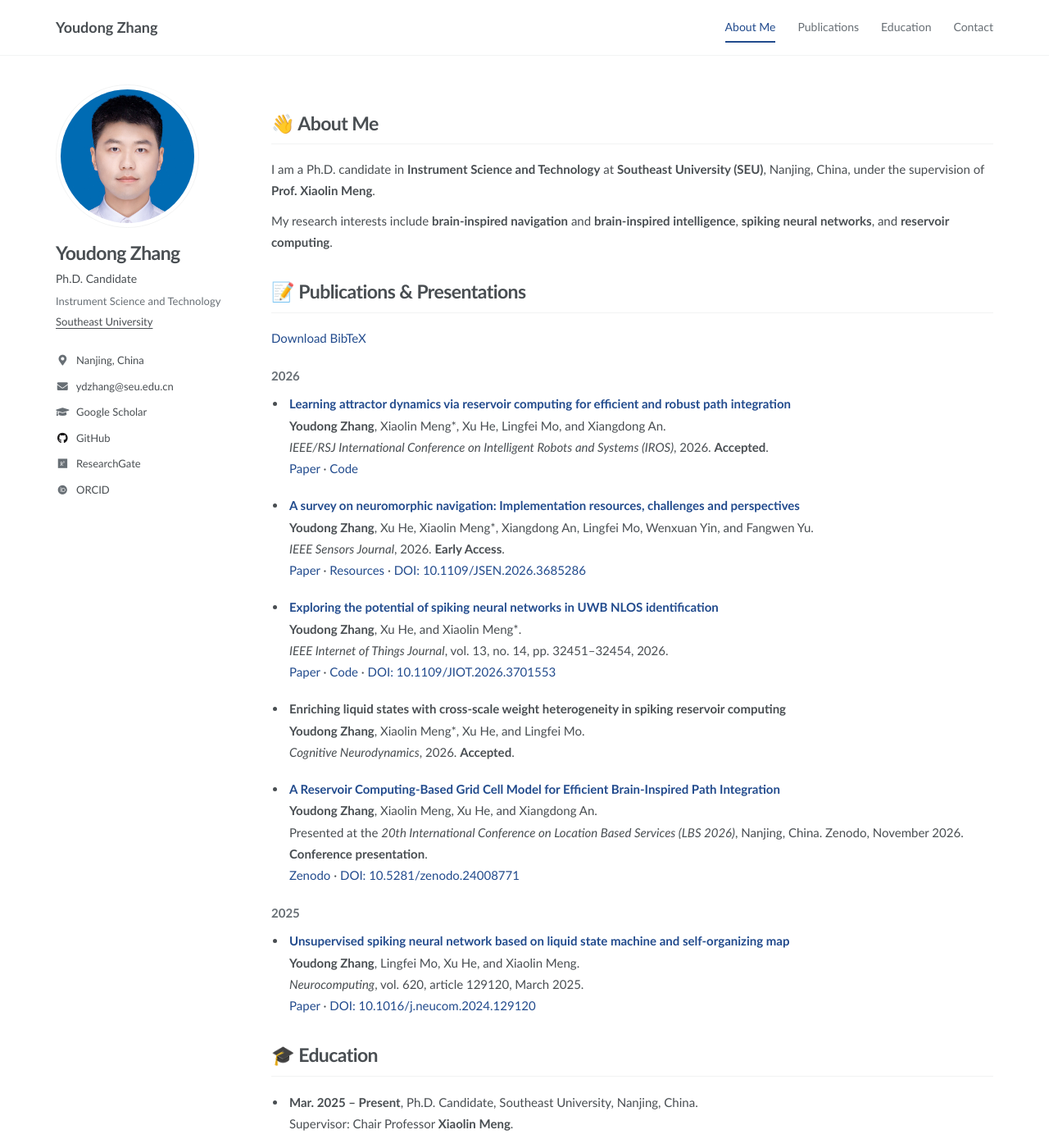
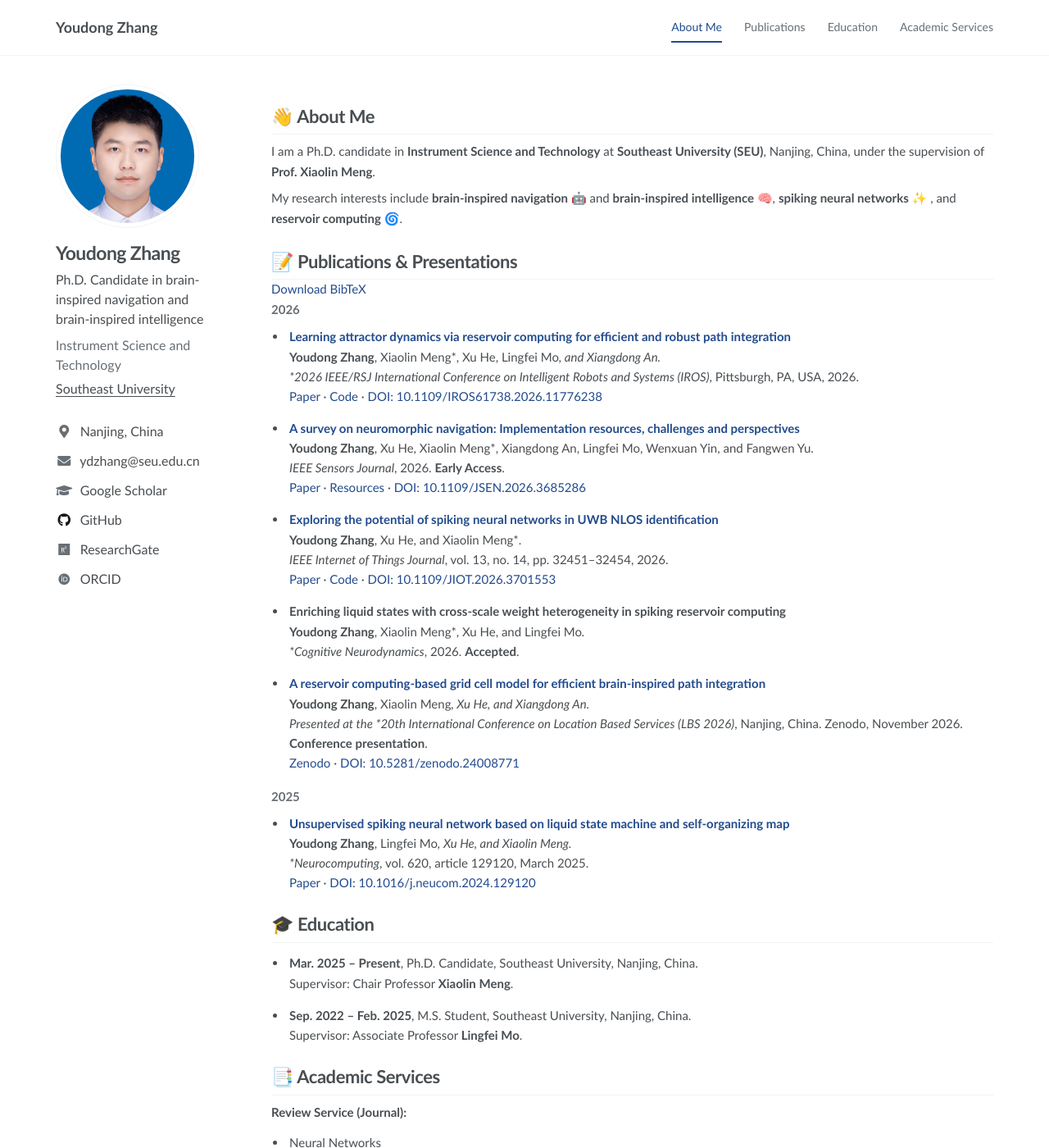
Before and after one commit to AXYZdong/Youdong_Zhang, a Jekyll site: the page built from _pages/about.md, in a window 1280 px wide and 1400 px high. Shown: the whole window at 82% size. Built offline with Jekyll 4.4.1, drawn with Linux system fonts in a browser that asks for light colours; some web fonts are replaced; some of the changed text lies outside the part shown.

Commit message:
update page

```diff
--- a/_config.yml
+++ b/_config.yml
@@ -17,7 +17,7 @@ copyright_year: "2026"
 author:
   name: "Youdong Zhang"
   avatar: "images/profile.jpg"
-  bio: "Ph.D. Candidate"
+  bio: "Ph.D. Candidate in brain-inspired navigation and brain-inspired intelligence"
   department: "Instrument Science and Technology"
   location: "Nanjing, China"
   employer: "Southeast University"
--- a/_data/navigation.yml
+++ b/_data/navigation.yml
@@ -6,5 +6,5 @@ main:
     url: "#publications"
   - title: "Education"
     url: "#education"
-  - title: "Contact"
-    url: "#contact"
+  - title: "Academic Services"
+    url: "#academic-services"
--- a/_pages/about.md
+++ b/_pages/about.md
@@ -14,46 +14,50 @@ redirect_from:
 
 I am a Ph.D. candidate in **Instrument Science and Technology** at **Southeast University (SEU)**, Nanjing, China, under the supervision of **Prof. Xiaolin Meng**.
 
-My research interests include **brain-inspired navigation** and **brain-inspired intelligence**, **spiking neural networks**, and **reservoir computing**.
+My research interests include **brain-inspired navigation**  🤖 and **brain-inspired intelligence** 🧠, **spiking neural networks** ✨ , and **reservoir computing** 🌀.
 
 <span class='anchor' id='publications'></span>
 
 # 📝 Publications & Presentations
 
-[Download BibTeX]({{ '/files/publications.bib' | relative_url }})
+<p align="left" style="margin-top: -0.6em; margin-bottom: -1.2em">
+  <a href="{{ '/files/publications.bib' | relative_url }}" download>
+    Download BibTeX
+  </a>
+</p>
 
 <!-- 新增论文：在对应年份下复制一个条目，更新题目、作者、发表状态与链接；仅填写已确认的信息。 -->
 
 ## 2026
 
-- **[Learning attractor dynamics via reservoir computing for efficient and robust path integration](https://rasevents.org/uploads/documents/pdfviewer/b5/7f/232079-1650.pdf)**
-  **{{ site.author.name }}**, Xiaolin Meng\*, Xu He, Lingfei Mo, and Xiangdong An.
-  *IEEE/RSJ International Conference on Intelligent Robots and Systems (IROS)*, 2026. **Accepted**.
-  [Paper](https://rasevents.org/uploads/documents/pdfviewer/b5/7f/232079-1650.pdf) · [Code](https://github.com/BINUCOE/RC_PI)
+- **[Learning attractor dynamics via reservoir computing for efficient and robust path integration](https://ieeexplore.ieee.org/document/11776238)**
+  **Youdong Zhang**, Xiaolin Meng\*, Xu He, Lingfei Mo*, and Xiangdong An.
+  *2026 IEEE/RSJ International Conference on Intelligent Robots and Systems (IROS)*, Pittsburgh, PA, USA, 2026.
+  [Paper](https://rasevents.org/uploads/documents/pdfviewer/b5/7f/232079-1650.pdf) · [Code](https://github.com/BINUCOE/RC_PI) · [DOI: 10.1109/IROS61738.2026.11776238](https://doi.org/10.1109/IROS61738.2026.11776238)
 
 - **[A survey on neuromorphic navigation: Implementation resources, challenges and perspectives](https://ieeexplore.ieee.org/document/11494434)**
-  **{{ site.author.name }}**, Xu He, Xiaolin Meng\*, Xiangdong An, Lingfei Mo, Wenxuan Yin, and Fangwen Yu.
+  **Youdong Zhang**, Xu He, Xiaolin Meng\*, Xiangdong An, Lingfei Mo, Wenxuan Yin, and Fangwen Yu.
   *IEEE Sensors Journal*, 2026. **Early Access**.
   [Paper](https://ieeexplore.ieee.org/document/11494434) · [Resources](https://github.com/BINUCOE/Awesome-Neuromorphic-Navigation-Resources) · [DOI: 10.1109/JSEN.2026.3685286](https://doi.org/10.1109/JSEN.2026.3685286)
 
 - **[Exploring the potential of spiking neural networks in UWB NLOS identification](https://ieeexplore.ieee.org/document/11554414)**
-  **{{ site.author.name }}**, Xu He, and Xiaolin Meng\*.
+  **Youdong Zhang**, Xu He, and Xiaolin Meng\*.
   *IEEE Internet of Things Journal*, vol. 13, no. 14, pp. 32451–32454, 2026.
   [Paper](https://ieeexplore.ieee.org/document/11554414) · [Code](https://github.com/BINUCOE/SpikingUWB) · [DOI: 10.1109/JIOT.2026.3701553](https://doi.org/10.1109/JIOT.2026.3701553)
 
 - **Enriching liquid states with cross-scale weight heterogeneity in spiking reservoir computing**
-  **{{ site.author.name }}**, Xiaolin Meng\*, Xu He, and Lingfei Mo.
+  **Youdong Zhang**, Xiaolin Meng\*, Xu He, and Lingfei Mo*.
   *Cognitive Neurodynamics*, 2026. **Accepted**.
 
-- **[A Reservoir Computing-Based Grid Cell Model for Efficient Brain-Inspired Path Integration](https://doi.org/10.5281/zenodo.24008771)**
-  **{{ site.author.name }}**, Xiaolin Meng, Xu He, and Xiangdong An.
+- **[A reservoir computing-based grid cell model for efficient brain-inspired path integration](https://doi.org/10.5281/zenodo.24008771)**
+  **Youdong Zhang**, Xiaolin Meng*, Xu He, and Xiangdong An.
   Presented at the *20th International Conference on Location Based Services (LBS 2026)*, Nanjing, China. Zenodo, November 2026. **Conference presentation**.
   [Zenodo](https://doi.org/10.5281/zenodo.24008771) · [DOI: 10.5281/zenodo.24008771](https://doi.org/10.5281/zenodo.24008771)
 
 ## 2025
 
 - **[Unsupervised spiking neural network based on liquid state machine and self-organizing map](https://www.sciencedirect.com/science/article/pii/S0925231224018915)**
-  **{{ site.author.name }}**, Lingfei Mo, Xu He, and Xiaolin Meng.
+  **{{ site.author.name }}**, Lingfei Mo*, Xu He, and Xiaolin Meng.
   *Neurocomputing*, vol. 620, article 129120, March 2025.
   [Paper](https://www.sciencedirect.com/science/article/pii/S0925231224018915) · [DOI: 10.1016/j.neucom.2024.129120](https://doi.org/10.1016/j.neucom.2024.129120)
 
@@ -67,13 +71,17 @@ My research interests include **brain-inspired navigation** and **brain-inspired
 - **Sep. 2022 – Feb. 2025**, M.S. Student, Southeast University, Nanjing, China.
   Supervisor: Associate Professor **Lingfei Mo**.
 
-<span class='anchor' id='contact'></span>
+<span class='anchor' id='academic-services'></span>
 
-# ✉️ Contact
+# 📑 Academic Services
 
-- University email: [{{ site.author.email }}](mailto:{{ site.author.email }})
-- Personal email: [{{ site.author.email_alt }}](mailto:{{ site.author.email_alt }})
-- Google Scholar: [Profile]({{ site.author.googlescholar }})
-- GitHub: [{{ site.author.github }}](https://github.com/{{ site.author.github }})
-- ResearchGate: [Profile]({{ site.author.researchgate }})
-- ORCID: [Profile]({{ site.author.orcid }})
+**Review Service (Journal):**
+
+- Neural Networks
+
+- Neurocomputing
+- IEEE Sensors Journal
+
+**Review Service (Conference):**
+
+- ACM International Conference on Neuromorphic Systems 2026 (ACM ICONS 2026)
--- a/_sass/_custom.scss
+++ b/_sass/_custom.scss
@@ -86,8 +86,8 @@ a:focus-visible, button:focus-visible {
 .author__avatar img { width: 175px; height: 175px; padding: 5px; object-fit: cover; border: 1px solid $border-color; }
 .author__content { display: block; padding: 0; }
 .sidebar .author__name { margin: 17px 0 7px; font-size: 23px; letter-spacing: -.025em; }
-.author__bio { margin: 0 0 8px; font-size: 14px !important; }
-.author__department, .author__employer { margin: 0 0 5px; color: #686f75; font-size: 13px !important; }
+.author__bio { margin: 0 0 8px; font-size: 16px !important; }
+.author__department, .author__employer { margin: 0 0 5px; color: #686f75; font-size: 16px !important; }
 .author__employer a { color: $text-color; }
 .author__urls {
   display: block;
@@ -102,7 +102,7 @@ a:focus-visible, button:focus-visible {
 }
 .author__urls::before, .author__urls::after { display: none; }
 .author__urls a { padding: 4px 0; margin: 0; }
-.author__urls li { margin-bottom: 4px; font-size: 13px; }
+.author__urls li { margin-bottom: 4px; font-size: 16px; }
 .author__location { display: block; padding: 4px 0; }
 .author__urls i { margin-right: 5px; color: #686f75; }
 
@@ -110,12 +110,12 @@ a:focus-visible, button:focus-visible {
 .page__content .anchor { display: block; height: 0; margin: 0; }
 .page__content #about-me { margin-top: 0; }
 .page__content h1::before, .page__content .anchor::before, .page__content #about-me::before { display: none; }
-.page__content h1 { margin-top: 34px; margin-bottom: 18px; padding-bottom: 11px; font-size: 23px; letter-spacing: -.025em; }
+.page__content h1 { margin-top: 26px; margin-bottom: 8px; padding-bottom: 8px; font-size: 22px; letter-spacing: -.020em; }
 .page__content #about-me + h1 { margin-top: 0; }
-.page__content h2 { margin: 24px 0 11px; color: #686f75; font-size: 15px; }
-.page__content p { margin-bottom: 12px; }
+.page__content h2 { margin: 20px 0 11px; color: #686f75; font-size: 15px; }
+.page__content p { margin-bottom: 6px; }
 .page__content ul { padding-left: 19px; margin: 12px 0 0; }
-.page__content li { padding-left: 3px; margin-bottom: 19px; line-height: 1.75; }
+.page__content li { padding-left: 3px; margin-bottom: 15px; line-height: 1.6; }
 .page__content li a { overflow-wrap: anywhere; }
 .page__content a { text-decoration: none; }
 .page__content a:hover { text-decoration: underline; }
```
